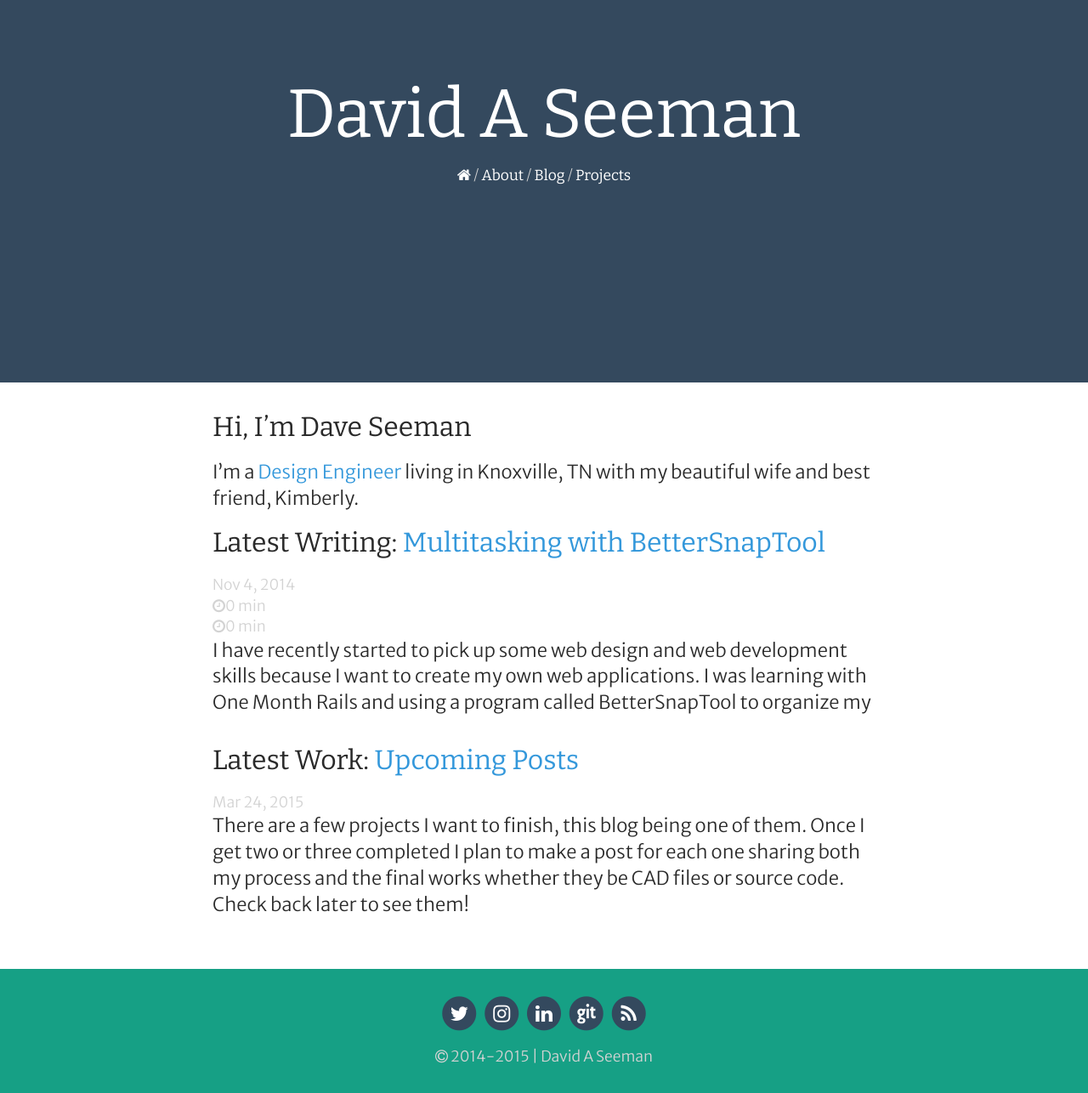
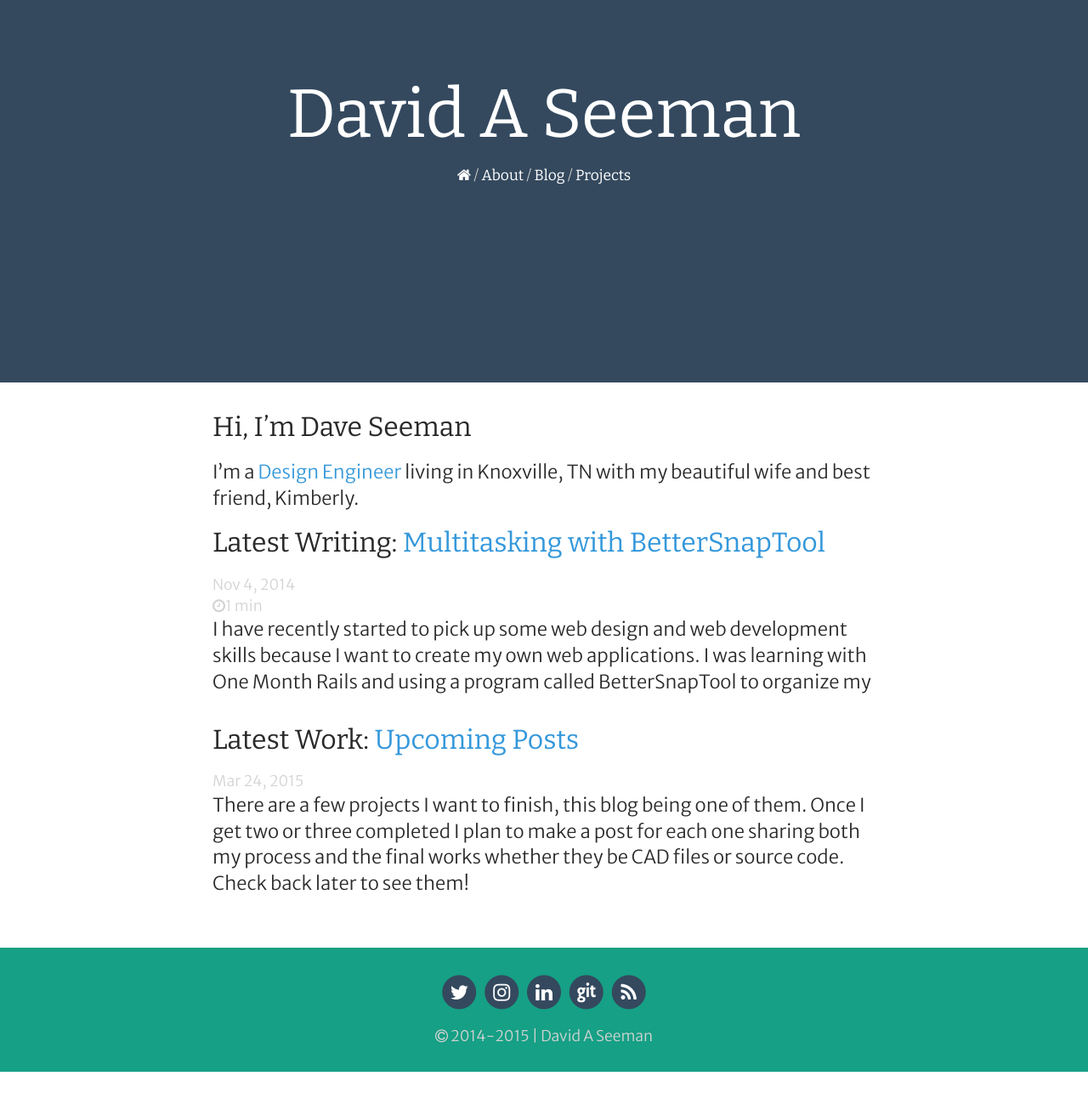
Before and after one commit to Shipwright/daveas.github.io, a Jekyll site: the page built from index.html, in a window 1280 px wide. Shown: the whole page at 85% size. Built offline with Jekyll 4.4.1, drawn with Linux system fonts in a browser that asks for light colours; nearby versions of some CDN libraries; some web fonts are replaced; after the commit the page ends 1261 px from its top, so only the background shows below that.

Commit message:
Update index.html

```diff
--- a/index.html
+++ b/index.html
@@ -12,9 +12,7 @@
         <li>
           <h2 class="post-title">Latest Writing: <a href="{{ post.url | prepend: site.baseurl }}">{{ post.title }}</a></h2>
           <p class="post-meta">{{ post.date | date: "%b %-d, %Y" }}{% if post.author %} • {{ post.author }}{% endif %}{% if post.meta %} • {{ post.meta }}{% endif %}</p>
-          <p class="post-meta"><i class="fa fa-clock-o"></i>{{ post.content | number_of_words | divided_by: 300 | ceil }} min</p>
-          {% capture post_length %}{{ post.content | number_of_words | divided_by: 300 | ceil }}{% endcapture %}
-<p class="post-meta"><i class="fa fa-clock-o"></i>{{ post_length }} min</p>
+          <p class="post-meta"><i class="fa fa-clock-o"></i>{{ post.content | number_of_words | divided_by: 300 | plus: 0.5 | ceil }} min</p>
           {{ post.excerpt }}
         </li>
       {% endfor %}
```
